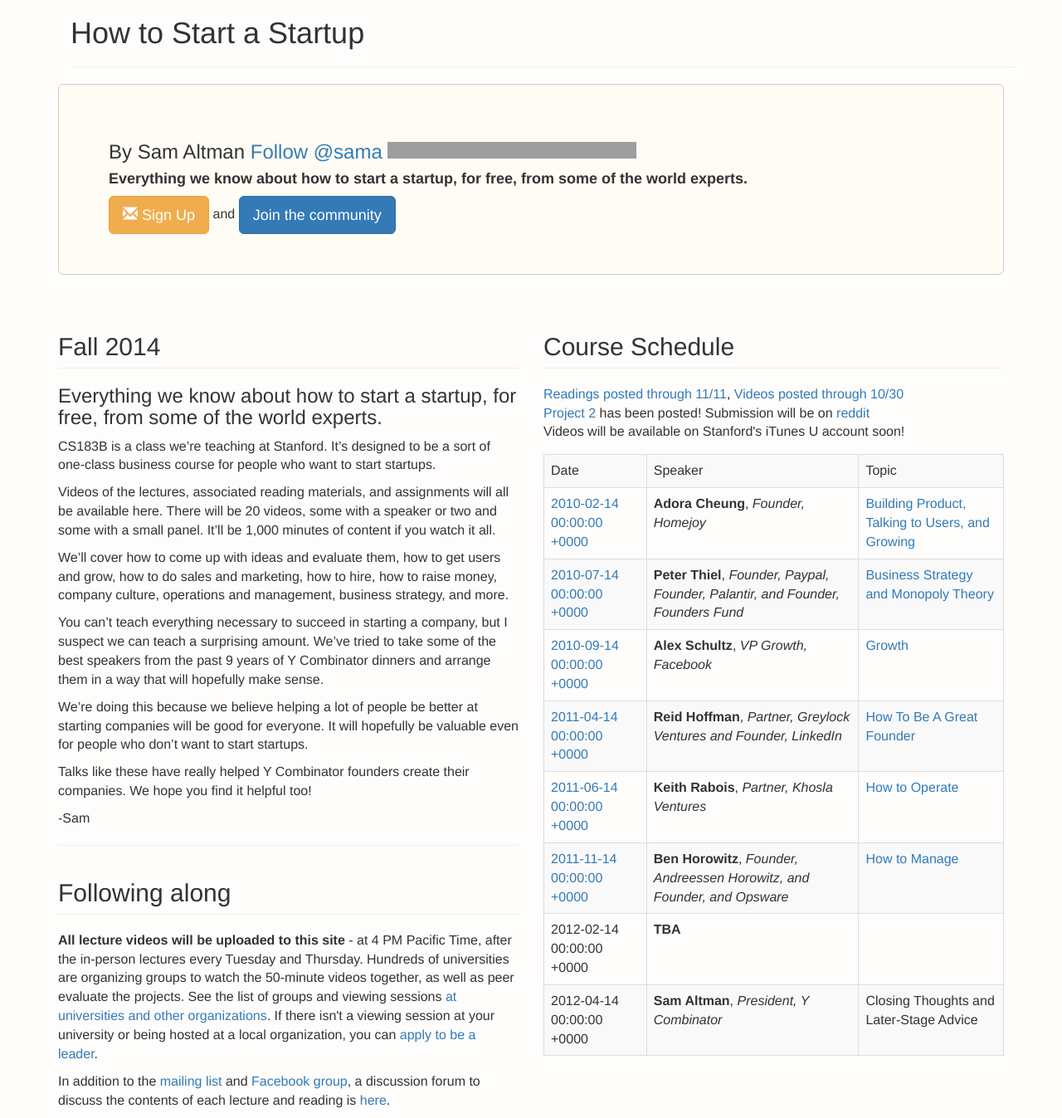
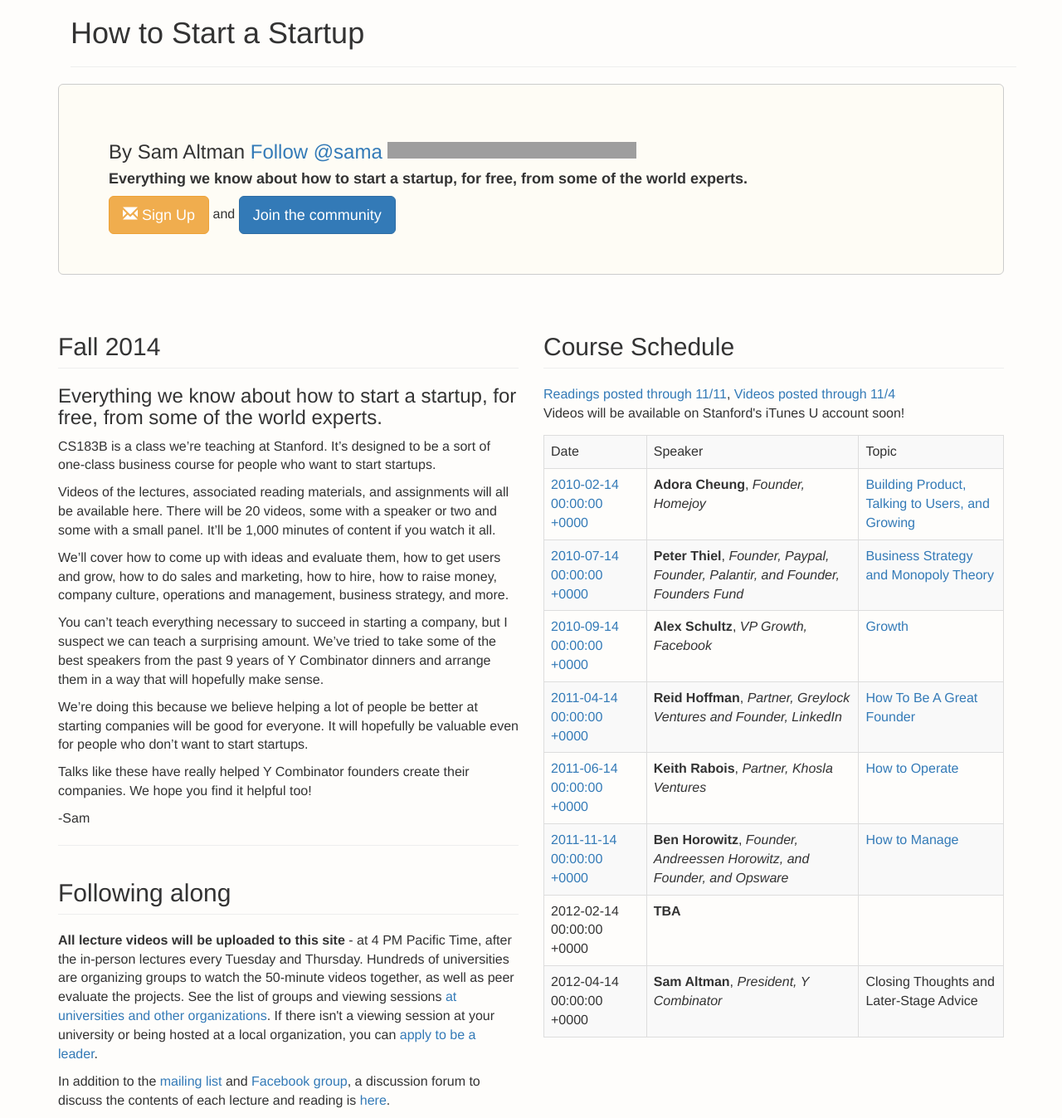
Before and after one commit to potluck/cs183b-bootstrap, a Jekyll site: the page built from index.md, in a window 1280 px wide. Shown: the whole page at 83% size. Built offline with Jekyll 4.4.1, drawn with Linux system fonts in a browser that asks for light colours; nearby versions of some CDN libraries; library files that are not in the unit come from our copies; comment, search, counter and statistics services are not loaded; a file with an impossible date is left out; grey boxes are pictures that could not be loaded.

Commit message:
Update index.md

```diff
--- a/index.md
+++ b/index.md
@@ -59,9 +59,7 @@
     <h2 class="page-header">
     Course Schedule
     </h2>
-    <a href="/lists/readings/">Readings posted through 11/11</a>, <a href="https://www.youtube.com/channel/UCxIJaCMEptJjxmmQgGFsnCg/">Videos posted through 10/30</a>
-    <br>
-    <a href="/lists/projects">Project 2</a> has been posted! Submission will be on <a href="http://www.reddit.com/r/HTSASprojects/">reddit</a>
+    <a href="/lists/readings/">Readings posted through 11/11</a>, <a href="https://www.youtube.com/channel/UCxIJaCMEptJjxmmQgGFsnCg/">Videos posted through 11/4</a>
     <br>
     Videos will be available on Stanford's iTunes U account soon!
     <table class="table table-striped table-bordered top-margin">
```
